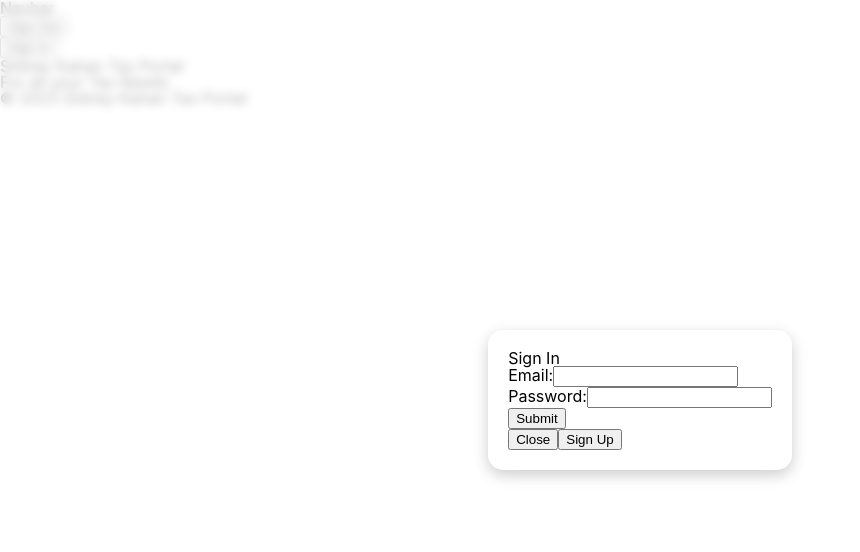
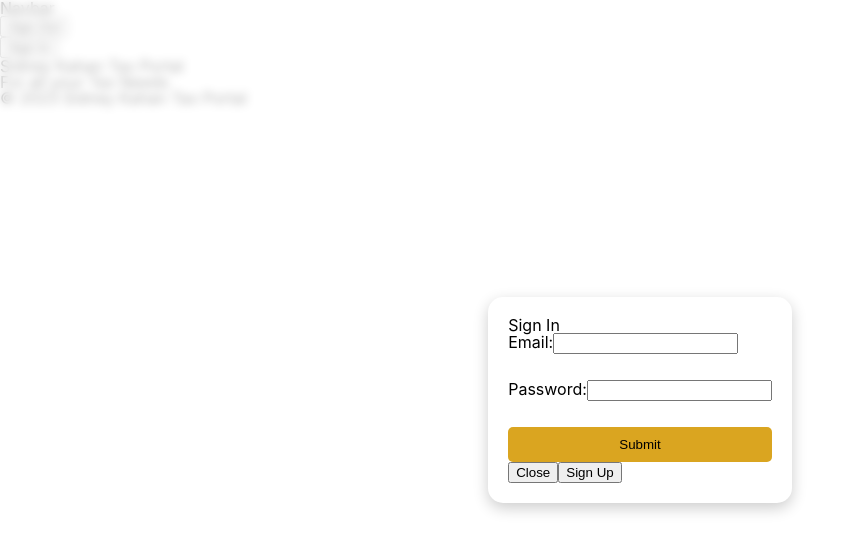
Before and after one commit to elpopes/tax-service, a React (Create React App) app in the folder tax-client/: page / in a window 1280 px wide. Both pictures are taken after a click on the button "Sign In". Shown: the top 552 px of the page, without its empty margins (0-860 px from the left). Built offline with nearby package versions, Linux system fonts and the light colour scheme; no server answers.

Commit message:
style modal css

```diff
--- a/tax-client/src/components/Modal.css
+++ b/tax-client/src/components/Modal.css
@@ -20,3 +20,22 @@
   max-height: 90%;
   overflow: auto;
 }
+
+.modal-content form {
+  display: flex;
+  flex-direction: column;
+  gap: 5px;
+}
+
+.modal-content form input[type="submit"] {
+  background-color: goldenrod;
+  color: rgb(0, 0, 0);
+  border: none;
+  border-radius: 5px;
+  padding: 10px 20px;
+  cursor: pointer;
+}
+
+.modal-content form input[type="submit"]:hover {
+  background-color: darkgoldenrod;
+}
```
